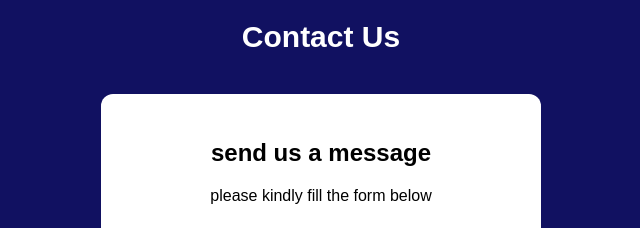
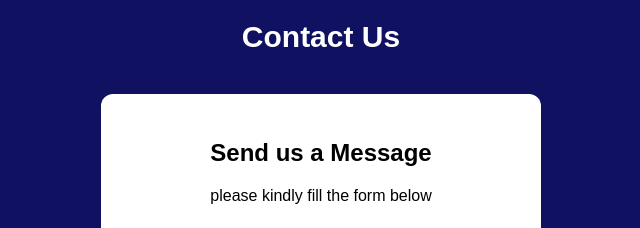
Before and after one commit to AWAJOY/Contact-Us, a plain HTML site: page index.html in a window 1280 px wide. Shown: the top 228 px of the page, 319-959 px from the left. Drawn offline with Linux system fonts and the light colour scheme.

Commit message:
Editing Text

```diff
--- a/index.html
+++ b/index.html
@@ -9,7 +9,7 @@
 <body>
     <h1>Contact Us</h1>
     <div>
-        <h2>send us a message</h2>
+        <h2>Send us a Message</h2>
         <p>please kindly fill the form below</p>
         <input type="text" placeholder="Enter your full Name"><br>
         <input type="email" placeholder="Enter your email Address"><br>
```
